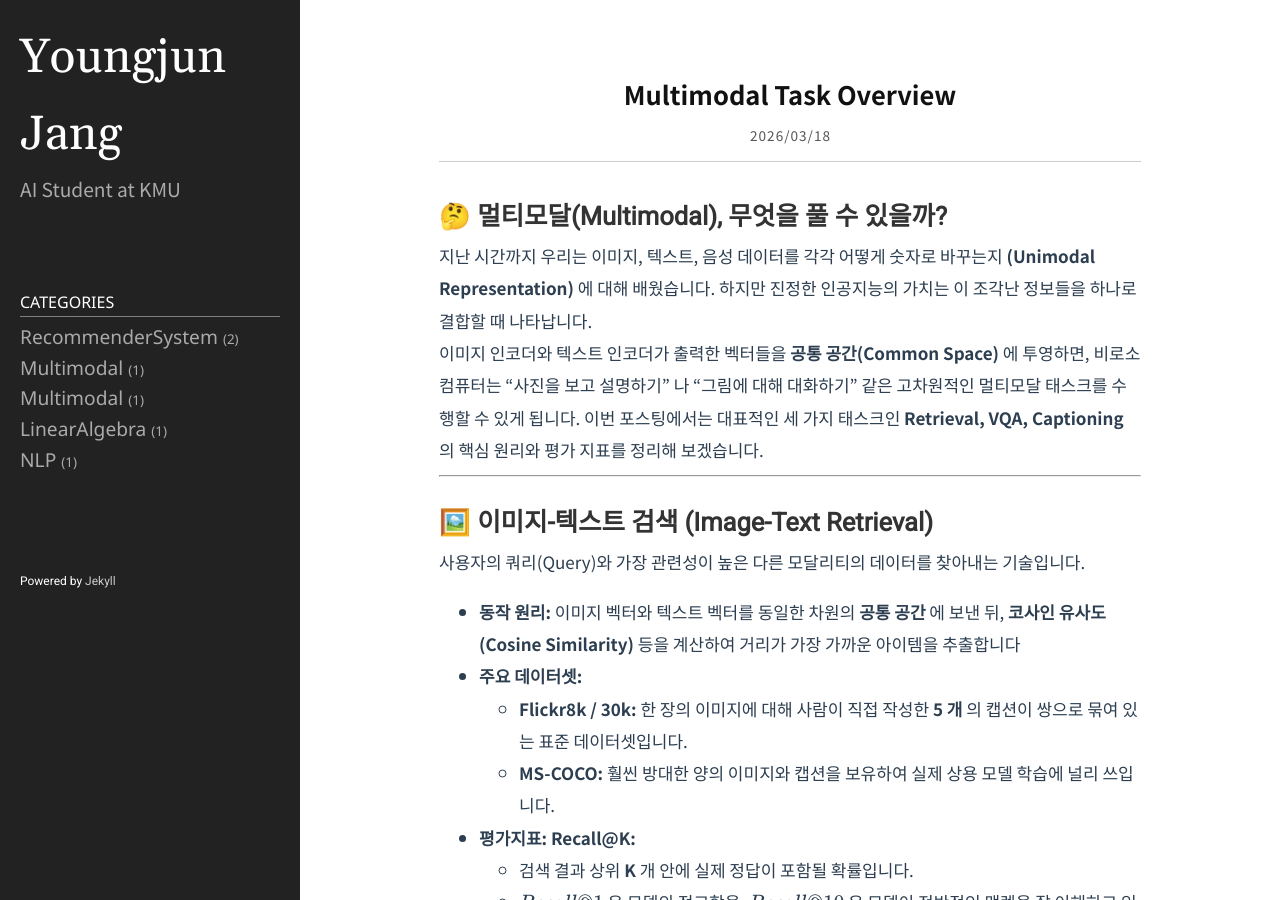
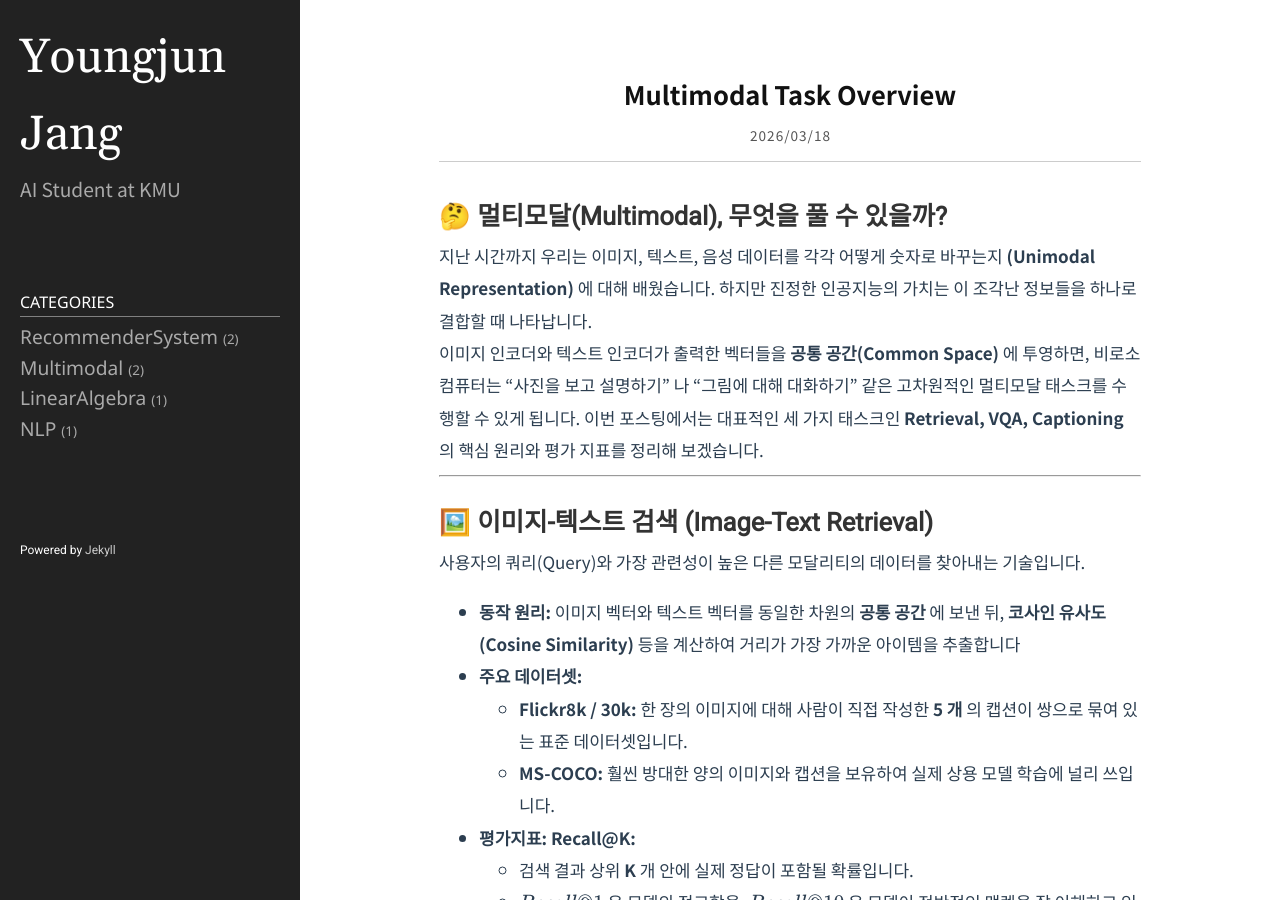
Before and after one commit to Youngjun-CV/Youngjun-CV.github.io, a Jekyll site: the page built from _posts/multimodal/2026-03-18-multimodal-task-overview.markdown, in a window 1280 px wide and 900 px high. Built offline with Jekyll 4.4.1, drawn with Linux system fonts in a browser that asks for light colours; formulas are drawn with MathJax 3.

Commit message:
Update 2026-03-18-multimodal-task-overview.markdown
change category

```diff
--- a/_posts/multimodal/2026-03-18-multimodal-task-overview.markdown
+++ b/_posts/multimodal/2026-03-18-multimodal-task-overview.markdown
@@ -2,7 +2,7 @@
 layout: post
 title: "Multimodal Task Overview"
 date: 2026-03-18 19:36:05 +0900
-category: multimodal
+category: Multimodal
 ---
 
 ## 🤔 멀티모달(Multimodal), 무엇을 풀 수 있을까?
```
